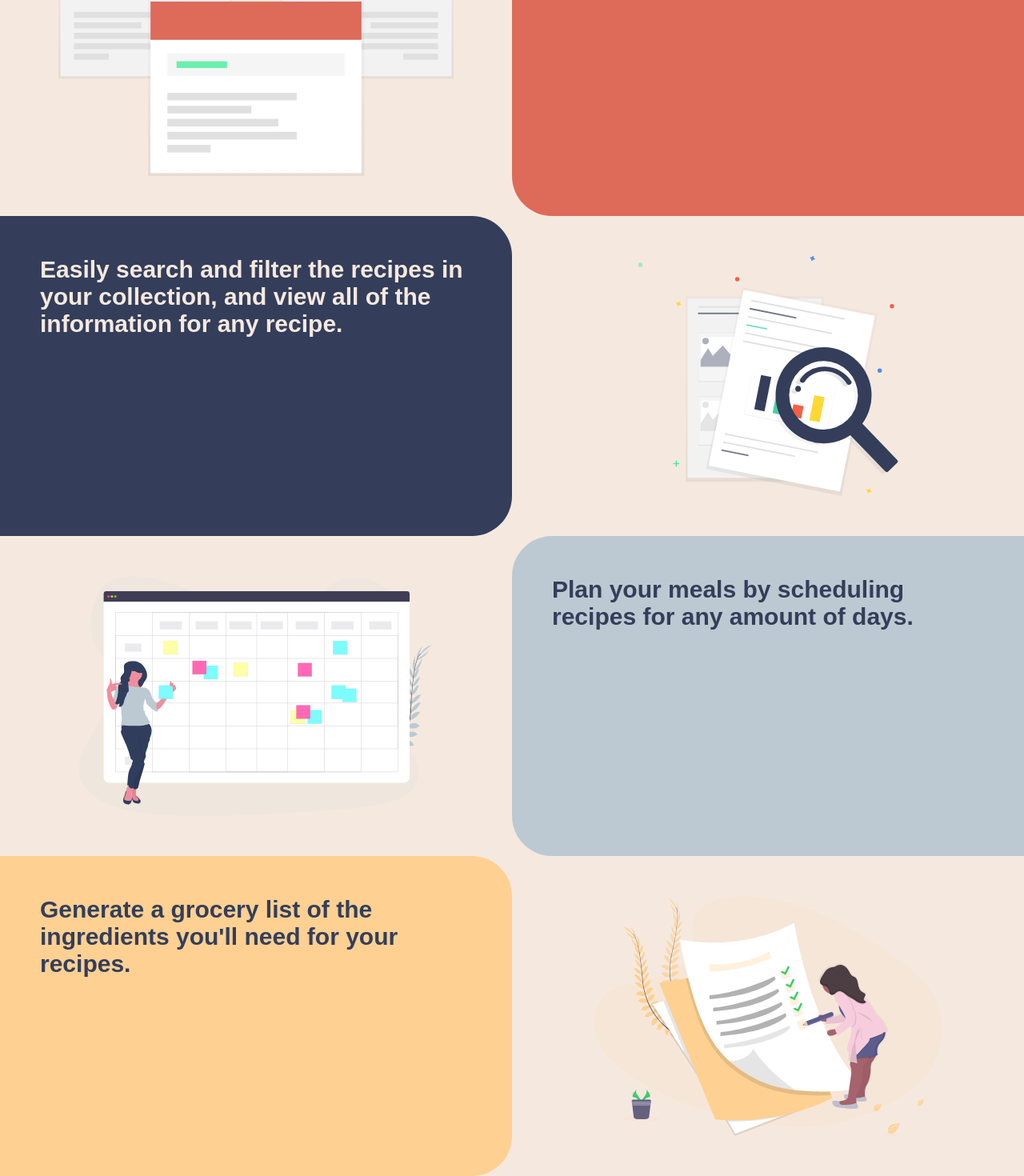
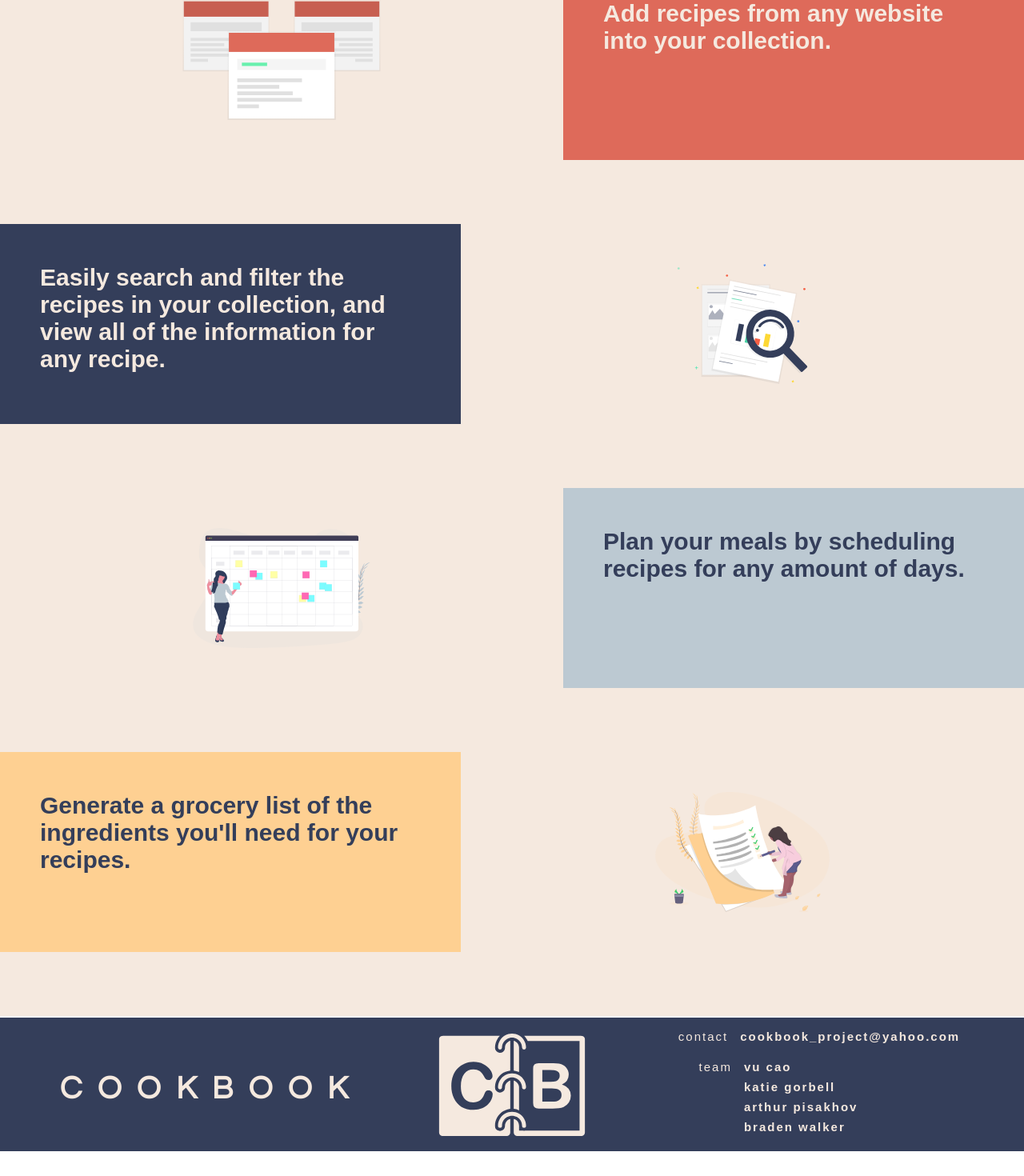
Before and after one commit to BloomTech-Labs/Labs8-Cookbook, a React (Create React App) app in the folder cookbook/: page / in a window 1280 px wide. Shown: the part 930-2400 px from the top of the page at 80% size. After the commit the page ends 2369 px from the top, so only its background shows below. Built offline with nearby package versions, Linux system fonts and the light colour scheme; no server answers; a web font is replaced by a local one; what auth0-js would draw is missing.

Commit message:
add footer to landing page

```diff
--- a/cookbook/src/Components/SubComponents/Footer.js
+++ b/cookbook/src/Components/SubComponents/Footer.js
@@ -8,7 +8,49 @@ const Footer = (props) => {
     }
 
     if (props.location.pathname === '/') {
-        return (<div></div>)
+        return (
+            <div className='footer-container'>
+
+                <div className='footer'>
+
+                    <div className='main'>
+
+                        <div className='brand'>
+
+                            <img className='logo' src={Logo} alt='company logo'/>
+
+                            <div className='title'>COOKBOOK</div>
+
+                        </div>
+
+                    </div>
+
+                    <img className='bigLogo' src={Logo} alt='company logo'/>
+
+                    <div className="info">
+
+                        <div className="contact-container">
+                            <p className="label">contact</p>
+                            <p>cookbook_project@yahoo.com</p>
+                        </div>
+
+                        <div className="team-container">
+                            <p className="label">team</p>
+
+                            <div className='names'>
+                                <p>vu cao</p>
+                                <p>katie gorbell</p>
+                                <p>arthur pisakhov</p>
+                                <p>braden walker</p>
+                            </div>
+                        </div>
+
+                    </div>
+
+                </div>
+
+            </div>
+        )
     } else {
         return (
             <div className='footer-container'>
--- a/cookbook/src/Styles/css/index.css
+++ b/cookbook/src/Styles/css/index.css
@@ -368,6 +368,17 @@ body {
   display: flex;
   flex-flow: column;
   width: 100%;
+  margin-bottom: 169px;
+}
+@media (max-width: 790px) {
+  .landing-container {
+    margin-bottom: 259px;
+  }
+}
+@media (max-width: 600px) {
+  .landing-container {
+    margin-bottom: 234px;
+  }
 }
 .landing-container .above-the-fold {
   display: flex;
@@ -540,149 +551,153 @@ body {
   display: flex;
   flex-flow: column;
   background: #f5e9df;
+  padding: 40px 0;
 }
 .landing-container .landing-add-recipe {
   width: 100%;
   height: 50vw;
-  max-height: 400px;
+  max-height: 250px;
   display: flex;
   overflow: hidden;
+  margin: 40px 0;
 }
 .landing-container .landing-add-recipe .add-recipe-image {
   background: #f5e9df;
   padding: 50px;
-  width: 50%;
+  width: 55%;
 }
 .landing-container .landing-add-recipe .add-recipe-text {
   margin: 0;
   padding: 50px;
   background: #de6a5a;
-  width: 50%;
+  width: 45%;
   color: #f5e9df;
   font-size: 30px;
   font-weight: bold;
-  border-bottom-left-radius: 50px;
+  border-bottom-left-radius: 0px;
 }
 .landing-container .landing-recipes {
   width: 100%;
   height: 50vw;
-  max-height: 400px;
+  max-height: 250px;
   display: flex;
   overflow: hidden;
+  margin: 40px 0;
 }
 .landing-container .landing-recipes .add-recipe-image {
   background: #f5e9df;
   padding: 50px;
-  width: 50%;
+  width: 55%;
 }
 .landing-container .landing-recipes .add-recipe-text {
   margin: 0;
   padding: 50px;
   background: #de6a5a;
-  width: 50%;
+  width: 45%;
   color: #f5e9df;
   font-size: 30px;
   font-weight: bold;
-  border-bottom-left-radius: 50px;
+  border-bottom-left-radius: 0px;
 }
 .landing-container .landing-recipes .recipes-image {
   background: #f5e9df;
   padding: 50px;
-  width: 50%;
+  width: 55%;
 }
 .landing-container .landing-recipes .recipes-text {
   margin: 0;
   padding: 50px;
   background: #de6a5a;
-  width: 50%;
+  width: 45%;
   color: #f5e9df;
   font-size: 30px;
   font-weight: bold;
-  border-bottom-left-radius: 50px;
+  border-bottom-left-radius: 0px;
   border-bottom-left-radius: 0;
-  border-top-right-radius: 50px;
-  border-bottom-right-radius: 50px;
+  border-top-right-radius: 0px;
+  border-bottom-right-radius: 0px;
   background: #343e5a;
 }
 .landing-container .landing-calendar {
   width: 100%;
   height: 50vw;
-  max-height: 400px;
+  max-height: 250px;
   display: flex;
   overflow: hidden;
+  margin: 40px 0;
 }
 .landing-container .landing-calendar .add-recipe-image {
   background: #f5e9df;
   padding: 50px;
-  width: 50%;
+  width: 55%;
 }
 .landing-container .landing-calendar .add-recipe-text {
   margin: 0;
   padding: 50px;
   background: #de6a5a;
-  width: 50%;
+  width: 45%;
   color: #f5e9df;
   font-size: 30px;
   font-weight: bold;
-  border-bottom-left-radius: 50px;
+  border-bottom-left-radius: 0px;
 }
 .landing-container .landing-calendar .calendar-image {
   background: #f5e9df;
   padding: 50px;
-  width: 50%;
+  width: 55%;
 }
 .landing-container .landing-calendar .calendar-text {
   margin: 0;
   padding: 50px;
   background: #de6a5a;
-  width: 50%;
+  width: 45%;
   color: #f5e9df;
   font-size: 30px;
   font-weight: bold;
-  border-bottom-left-radius: 50px;
-  border-top-left-radius: 50px;
+  border-bottom-left-radius: 0px;
+  border-top-left-radius: 0px;
   background: #bcc9d2;
   color: #343e5a;
 }
 .landing-container .landing-grocery {
   width: 100%;
   height: 50vw;
-  max-height: 400px;
+  max-height: 250px;
   display: flex;
   overflow: hidden;
+  margin: 40px 0;
 }
 .landing-container .landing-grocery .add-recipe-image {
   background: #f5e9df;
   padding: 50px;
-  width: 50%;
+  width: 55%;
 }
 .landing-container .landing-grocery .add-recipe-text {
   margin: 0;
   padding: 50px;
   background: #de6a5a;
-  width: 50%;
+  width: 45%;
   color: #f5e9df;
   font-size: 30px;
   font-weight: bold;
-  border-bottom-left-radius: 50px;
+  border-bottom-left-radius: 0px;
 }
 .landing-container .landing-grocery .grocery-image {
   background: #f5e9df;
   padding: 50px;
-  width: 50%;
+  width: 55%;
 }
 .landing-container .landing-grocery .grocery-text {
   margin: 0;
   padding: 50px;
   background: #de6a5a;
-  width: 50%;
+  width: 45%;
   color: #f5e9df;
   font-size: 30px;
   font-weight: bold;
-  border-bottom-left-radius: 50px;
+  border-bottom-left-radius: 0px;
   border-bottom-left-radius: 0;
-  border-top-right-radius: 50px;
-  border-bottom-right-radius: 50px;
+  border-top-right-radius: 0px;
   background: #fed092;
   color: #343e5a;
 }
--- a/cookbook/src/Styles/less/LandingPage.less
+++ b/cookbook/src/Styles/less/LandingPage.less
@@ -2,6 +2,16 @@
   display: flex;
   flex-flow: column;
   width: 100%;
+
+  margin-bottom: 169px;
+
+  @media (max-width: 790px) {
+    margin-bottom: 259px;
+  }
+
+  @media @phone {
+    margin-bottom: 234px;
+  }
 
   .above-the-fold {
     display: flex;
@@ -166,28 +176,29 @@
     display: flex;
     flex-flow: column;
     background: @CBtan;
+    padding: 40px 0;
   }
 
   .landing-add-recipe {
     width: 100%;
     height: 50vw;
-    max-height: 400px;
+    max-height: 250px;
     display: flex;
     overflow: hidden;
-    @border-radius: 50px;
-    // margin: 20px 0;
+    @border-radius: 0px;
+    margin: 40px 0;
 
     .add-recipe-image {
       background: @CBtan;
       padding: 50px;
-      width: 50%;
+      width: 55%;
     }
 
     .add-recipe-text {
       margin: 0;
       padding: 50px;
       background: @CBred;
-      width: 50%;
+      width: 45%;
       color: @CBtan;
       font-size: 30px;
       font-weight: bold;
@@ -237,7 +248,6 @@
       .add-recipe-text;
       border-bottom-left-radius: 0;
       border-top-right-radius: @border-radius;
-      border-bottom-right-radius: @border-radius;
       background: @CBorange;
       color: @CBblue;
     }
```
